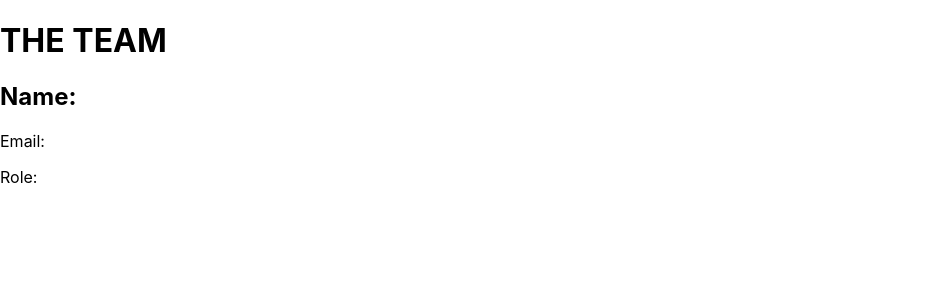
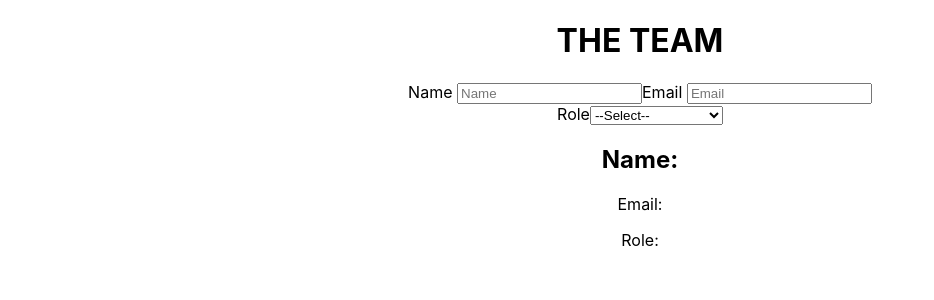
Before and after one commit to bloominstituteoftechnology/team-builder, a React (Create React App) app in the folder team-builder/: page / in a window 1280 px wide. Shown: the top 300 px of the page, without its empty margins (0-934 px from the left). Built offline with nearby package versions, Linux system fonts and the light colour scheme.

Commit message:
created and rendered inputs

```diff
--- a/team-builder/src/App.js
+++ b/team-builder/src/App.js
@@ -1,6 +1,7 @@
 import './App.css';
 import React, { useState } from 'react';
 import TeamMembers from './components/TeamMembers';
+import TeamMembersForm from './components/TeamMembersForm';
 
 const defaultMember = [
   {
@@ -18,8 +19,9 @@ function App() {
   console.log(teamMembers);
 
   return (
-    <div>
+    <div className="App">
       <h1>THE TEAM</h1>
+      <TeamMembersForm />
       <TeamMembers teamMembers={teamMembers}/>
     </div>
   );
--- a/team-builder/src/components/TeamMembers.js
+++ b/team-builder/src/components/TeamMembers.js
@@ -4,11 +4,11 @@ const TeamMembers = ({ teamMembers }) => {
 
     return (
         <div>
-            {teamMembers.map(member => {
+            {teamMembers.map((member, index) => {
             return (
-                <div>
-                    <h2>Name: </h2>
-                    <p>Email: </p>
+                <div key={index}>
+                    <h2>Name: {member.name}</h2>
+                    <p>Email: {member.email} </p>
                     <p>Role: </p>
                 </div>
             )
--- a/team-builder/src/components/TeamMembersForm.js
+++ b/team-builder/src/components/TeamMembersForm.js
@@ -0,0 +1,26 @@
+import React from 'react';
+
+const TeamMembersForm = () => {
+
+    return (
+        <form>
+            <label>Name <input type="text" placeholder="Name" name="name"/></label>
+
+            <label>Email <input type="email" placeholder="Email" name="email"/></label>
+            <br />
+            <label> Role
+                <select>
+                    <option>--Select--</option>
+                    <option>Frontend Engineer</option>
+                    <option>Backend Engineer</option>
+                    <option>Fullstack Engineer</option>
+                    <option>Data Scientist</option>
+                    <option>Designer</option>
+                </select>
+            </label>
+        </form>
+    )
+
+}
+
+export default TeamMembersForm;
```
